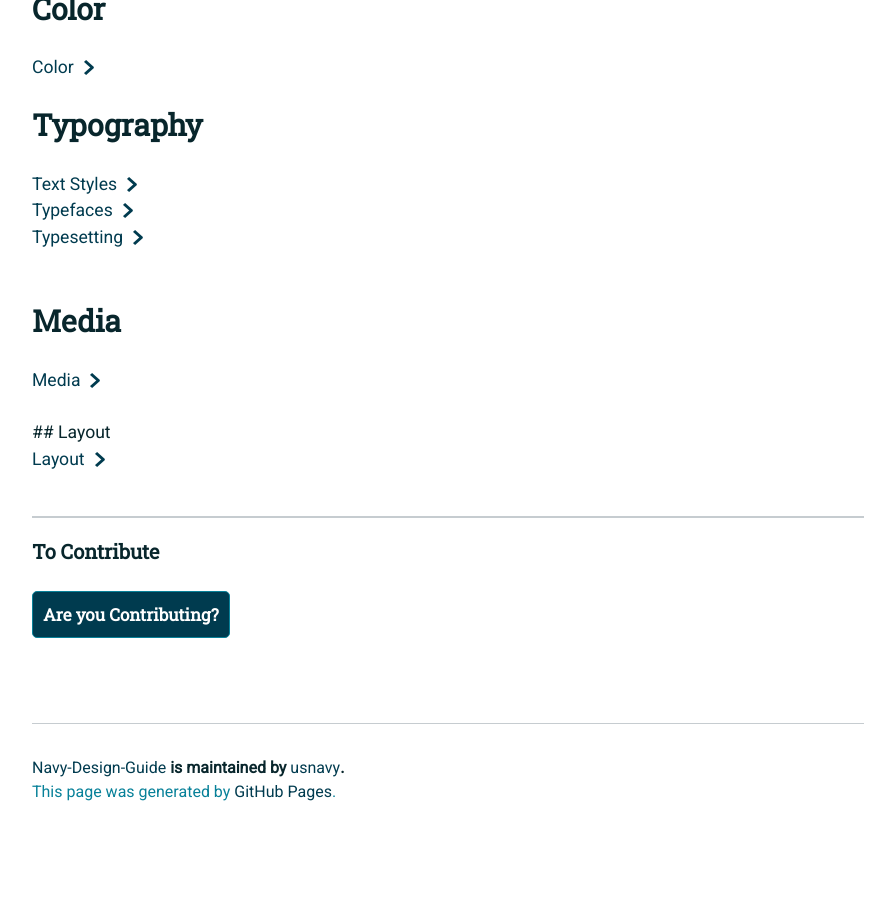
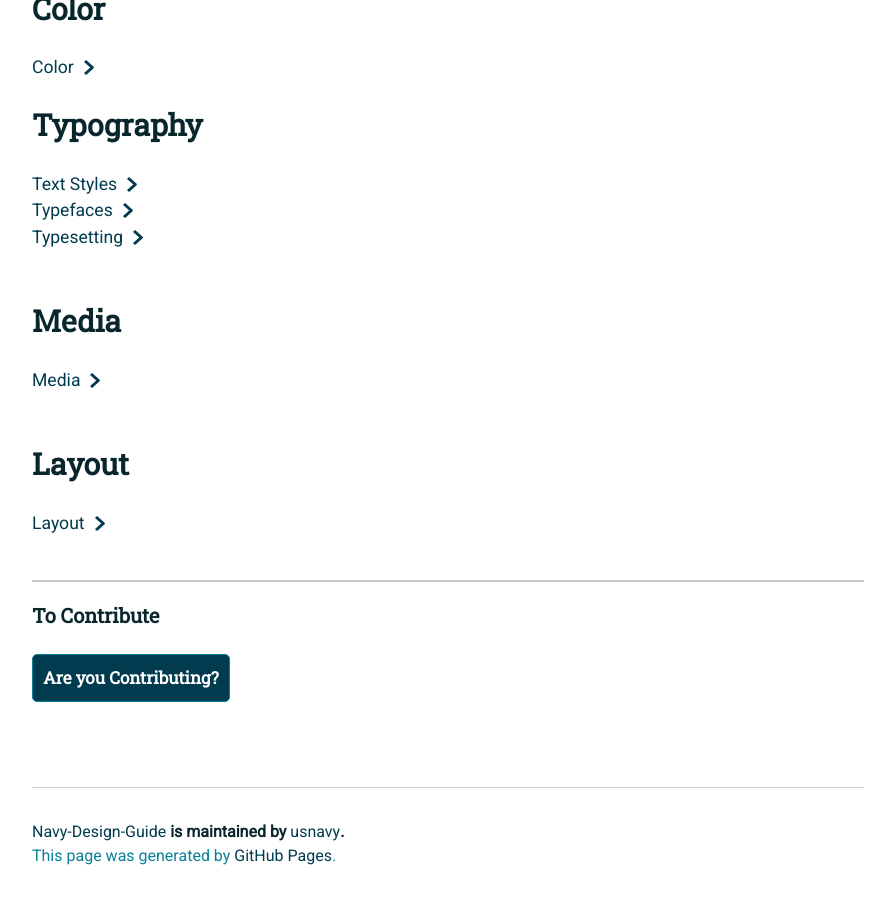
Before and after one commit to usnavy/Navy-Design-Guide, a Jekyll site: the page built from index.md, in a window 1280 px wide and 900 px high, scrolled down 640 px. Shown: the whole window, without its empty margins (192-1087 px from the left). Built offline with Jekyll 4.4.1, drawn with Linux system fonts in a browser that asks for light colours; our own code applies the rules of GitHub Pages for plain Markdown files; before the commit the page ends 1476 px from its top, so only the background shows below that.

Commit message:
Update index.md

```diff
--- a/index.md
+++ b/index.md
@@ -6,14 +6,14 @@ layout: default
 <br>
 ## Typography<br>
  [Text Styles](/text-styles.md)<img src="img/Right-Chevron.png" alt="Text Styles" class="chevron"><br>
- [Typefaces](/typefaces.md)<img src="img/Right-Chevron.png" alt="Text Styles" class="chevron"><br>
- [Typesetting](/typesetting.md)<img src="img/Right-Chevron.png" alt="Text Styles" class="chevron"><br>
+ [Typefaces](/typefaces.md)<img src="img/Right-Chevron.png" alt="Typefaces" class="chevron"><br>
+ [Typesetting](/typesetting.md)<img src="img/Right-Chevron.png" alt="Typesetting" class="chevron"><br>
 <br>
 ## Media<br>
- [Media](/media.md)<img src="img/Right-Chevron.png" alt="Text Styles" class="chevron"><br>
+ [Media](/media.md)<img src="img/Right-Chevron.png" alt="Media" class="chevron"><br>
 <br>
- ## Layout<br>
- [Layout](/layout.md)<img src="img/Right-Chevron.png" alt="Text Styles" class="chevron"><br>
+## Layout<br>
+ [Layout](/layout.md)<img src="img/Right-Chevron.png" alt="Layout" class="chevron"><br>
 <br>
 
 <hr>
```
